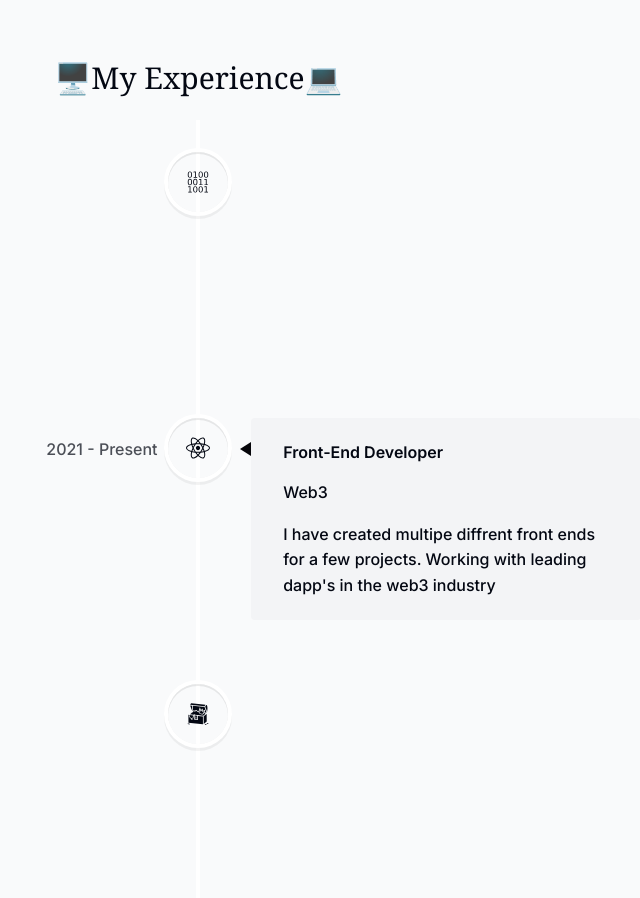
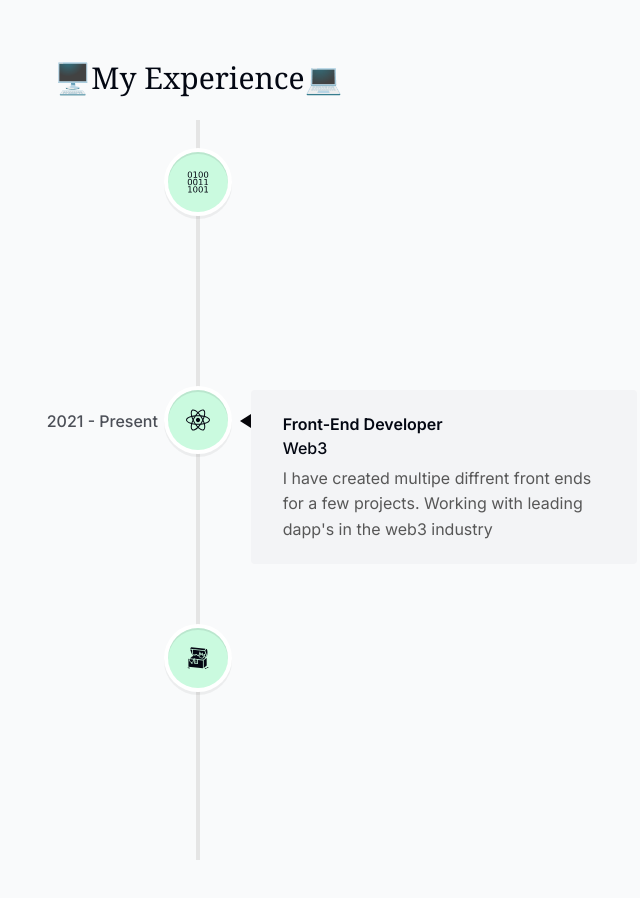
Before and after one commit to addicted2crypto/new_portfolio, a Next.js app: page / in a window 1280 px wide. Shown: the part 3160-4058 px from the top of the page, without its empty margins (442-1082 px from the left). Built offline with nearby package versions, Linux system fonts and the light colour scheme.

Commit message:
vert lin color and empty client color to fix servr

```diff
--- a/src/app/components/experience.tsx
+++ b/src/app/components/experience.tsx
@@ -16,7 +16,7 @@ export default function Experience() {
     <section id='experience' className='scroll-mt-28 mb-28 sm:mb-40'>
         <SectionHeader>My Experience</SectionHeader>
 
-        <VerticalTimeline>
+        <VerticalTimeline lineColor=''>
             {experienceData.map((role, index) => (
                     <React.Fragment key={index}>
                     <VerticalTimelineElement
@@ -33,10 +33,14 @@ export default function Experience() {
                         }}
                         date={role.date}
                         icon={role.icon}
+                        iconStyle={{
+                            background: '#cafadf',
+                            font: '1.69rem'
+                        }}
                     >
                         <h3 className='font-semibold capitalize'>{role.title}</h3>
-                        <p>{role.location}</p>
-                        <p>{role.description}</p>
+                        <p className='font-normal !mt-0'>{role.location}</p>
+                        <p className='!mt-1 !font-normal text-[#575757]'>{role.description}</p>
                     </VerticalTimelineElement>
                     </React.Fragment>
                 ))}
--- a/src/app/globals.css
+++ b/src/app/globals.css
@@ -1,3 +1,7 @@
 @tailwind base;
 @tailwind components;
 @tailwind utilities;
+
+html {
+    --line-color: #e5e5e5
+}
```
